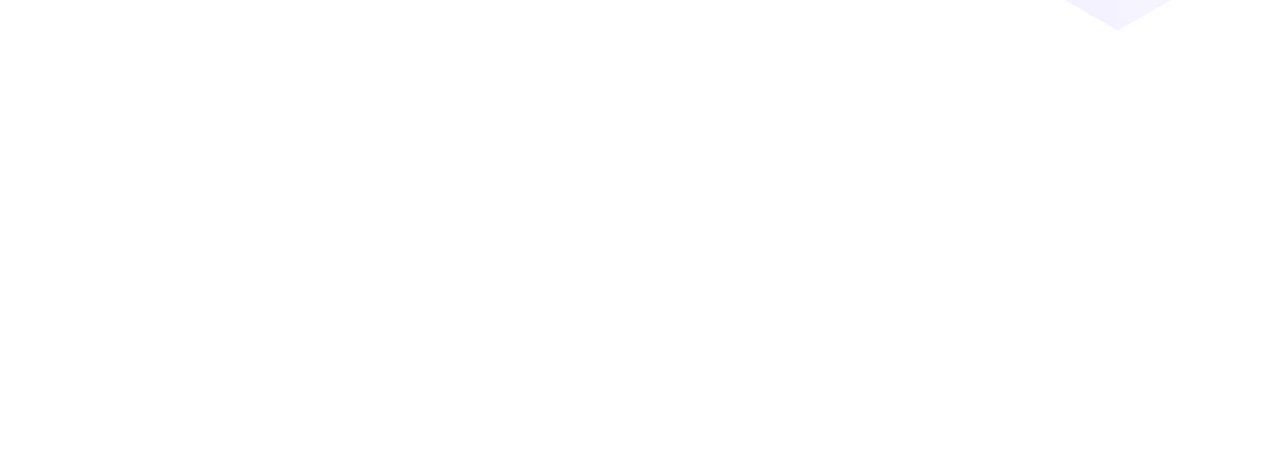
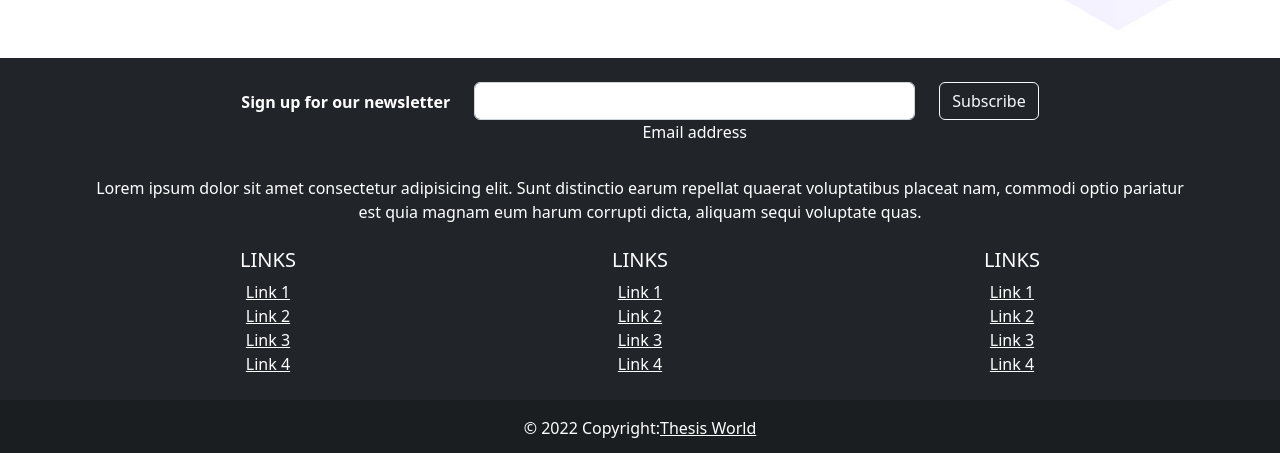
Before and after one commit to Wide-Stars/thesis-project-client, a React (Vite) app: page / in a window 1280 px wide. Shown: the part 2518-2971 px from the top of the page. Before the commit the page ends 2576 px from the top, so only its background shows below. Built offline with nearby package versions, Linux system fonts and the light colour scheme; sample sign-in values are in the browser's storage; the HTML template or start-up script is replaced by a standard one.

Commit message:
feat: add footer

```diff
--- a/src/components/Footer.jsx
+++ b/src/components/Footer.jsx
@@ -2,20 +2,194 @@ import React from 'react';
 
 const Footer = () => {
   return (
-    <div>
-      {' '}
-      <footer className="bg-light text-center text-lg-start">
+    <>
+      {/* Footer */}
+      <footer className="bg-dark text-center text-white">
+        {/* Grid container */}
+        <div className="container p-4">
+          {/* Section: Social media */}
+
+          <section className="">
+            <form action="">
+              {/*Grid row*/}
+              <div className="row d-flex justify-content-center">
+                {/*Grid column*/}
+                <div className="col-auto">
+                  <p className="pt-2">
+                    <strong>Sign up for our newsletter</strong>
+                  </p>
+                </div>
+                {/*Grid column*/}
+                {/*Grid column*/}
+                <div className="col-md-5 col-12">
+                  {/* Email input */}
+                  <div className="form-outline form-white mb-4">
+                    <input
+                      type="email"
+                      id="form5Example21"
+                      className="form-control"
+                    />
+                    <label className="form-label" htmlFor="form5Example21">
+                      Email address
+                    </label>
+                  </div>
+                </div>
+                {/*Grid column*/}
+                {/*Grid column*/}
+                <div className="col-auto">
+                  {/* Submit button */}
+                  <button type="submit" className="btn btn-outline-light mb-4">
+                    Subscribe
+                  </button>
+                </div>
+                {/*Grid column*/}
+              </div>
+              {/*Grid row*/}
+            </form>
+          </section>
+          {/* Section: Form */}
+          {/* Section: Text */}
+          <section className="mb-4">
+            <p>
+              Lorem ipsum dolor sit amet consectetur adipisicing elit. Sunt
+              distinctio earum repellat quaerat voluptatibus placeat nam,
+              commodi optio pariatur est quia magnam eum harum corrupti dicta,
+              aliquam sequi voluptate quas.
+            </p>
+          </section>
+          {/* Section: Text */}
+          {/* Section: Links */}
+          <section className="">
+            {/*Grid row*/}
+            <div className="row">
+              {/*Grid column*/}
+              {/* <div className="col-lg-4 col-md-6 mb-4 mb-md-0">
+                <h5 className="text-uppercase">Links</h5>
+                <ul className="list-unstyled mb-0">
+                  <li>
+                    <a href="#!" className="text-white">
+                      Link 1
+                    </a>
+                  </li>
+                  <li>
+                    <a href="#!" className="text-white">
+                      Link 2
+                    </a>
+                  </li>
+                  <li>
+                    <a href="#!" className="text-white">
+                      Link 3
+                    </a>
+                  </li>
+                  <li>
+                    <a href="#!" className="text-white">
+                      Link 4
+                    </a>
+                  </li>
+                </ul>
+              </div> */}
+              {/*Grid column*/}
+              {/*Grid column*/}
+              <div className="col-lg-4 col-md-6 mb-4 mb-md-0">
+                <h5 className="text-uppercase">Links</h5>
+                <ul className="list-unstyled mb-0">
+                  <li>
+                    <a href="#!" className="text-white">
+                      Link 1
+                    </a>
+                  </li>
+                  <li>
+                    <a href="#!" className="text-white">
+                      Link 2
+                    </a>
+                  </li>
+                  <li>
+                    <a href="#!" className="text-white">
+                      Link 3
+                    </a>
+                  </li>
+                  <li>
+                    <a href="#!" className="text-white">
+                      Link 4
+                    </a>
+                  </li>
+                </ul>
+              </div>
+              {/*Grid column*/}
+              {/*Grid column*/}
+              <div className="col-lg-4 col-md-6 mb-4 mb-md-0">
+                <h5 className="text-uppercase">Links</h5>
+                <ul className="list-unstyled mb-0">
+                  <li>
+                    <a href="#!" className="text-white">
+                      Link 1
+                    </a>
+                  </li>
+                  <li>
+                    <a href="#!" className="text-white">
+                      Link 2
+                    </a>
+                  </li>
+                  <li>
+                    <a href="#!" className="text-white">
+                      Link 3
+                    </a>
+                  </li>
+                  <li>
+                    <a href="#!" className="text-white">
+                      Link 4
+                    </a>
+                  </li>
+                </ul>
+              </div>
+              {/*Grid column*/}
+              {/*Grid column*/}
+              <div className="col-lg-4 col-md-6 mb-4 mb-md-0">
+                <h5 className="text-uppercase">Links</h5>
+                <ul className="list-unstyled mb-0">
+                  <li>
+                    <a href="#!" className="text-white">
+                      Link 1
+                    </a>
+                  </li>
+                  <li>
+                    <a href="#!" className="text-white">
+                      Link 2
+                    </a>
+                  </li>
+                  <li>
+                    <a href="#!" className="text-white">
+                      Link 3
+                    </a>
+                  </li>
+                  <li>
+                    <a href="#!" className="text-white">
+                      Link 4
+                    </a>
+                  </li>
+                </ul>
+              </div>
+              {/*Grid column*/}
+            </div>
+            {/*Grid row*/}
+          </section>
+          {/* Section: Links */}
+        </div>
+        {/* Grid container */}
+        {/* Copyright */}
         <div
           className="text-center p-3"
-          style="background-color: rgba(0, 0, 0, 0.2);"
+          style={{ backgroundColor: 'rgba(0, 0, 0, 0.2)' }}
         >
           © 2022 Copyright:
-          <a className="text-dark" href="https://mdbootstrap.com/">
-            Thesis world
+          <a className="text-white " href="https://mdbootstrap.com/">
+            Thesis World
           </a>
         </div>
+        {/* Copyright */}
       </footer>
-    </div>
+      {/* Footer */}
+    </>
   );
 };
 
--- a/src/pages/Home.jsx
+++ b/src/pages/Home.jsx
@@ -4,16 +4,16 @@ import Banner from '../components/Banner';
 import Team from '../components/Team';
 import ThesisHome from '../components/ThesisHome';
 import ProjectHome from '../components/ProjectHome';
+import Footer from '../components/Footer';
 
 const Home = () => {
-
-
   return (
     <>
       <Banner />
       <ThesisHome />
       <ProjectHome />
       <Team />
+      <Footer />
     </>
   );
 };
```
Also changed, not shown: src/pages/Table.jsx (+4 -3 lines).
